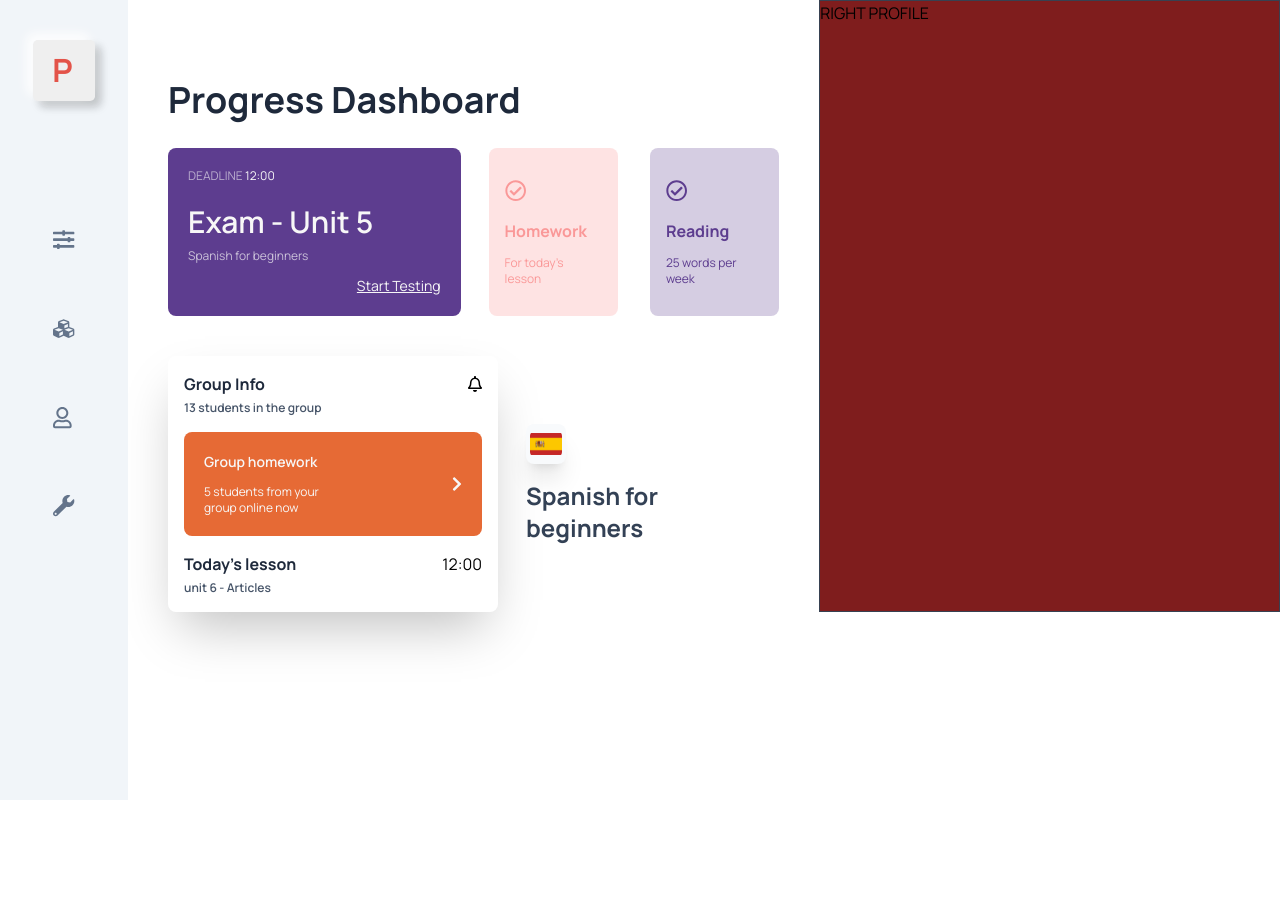
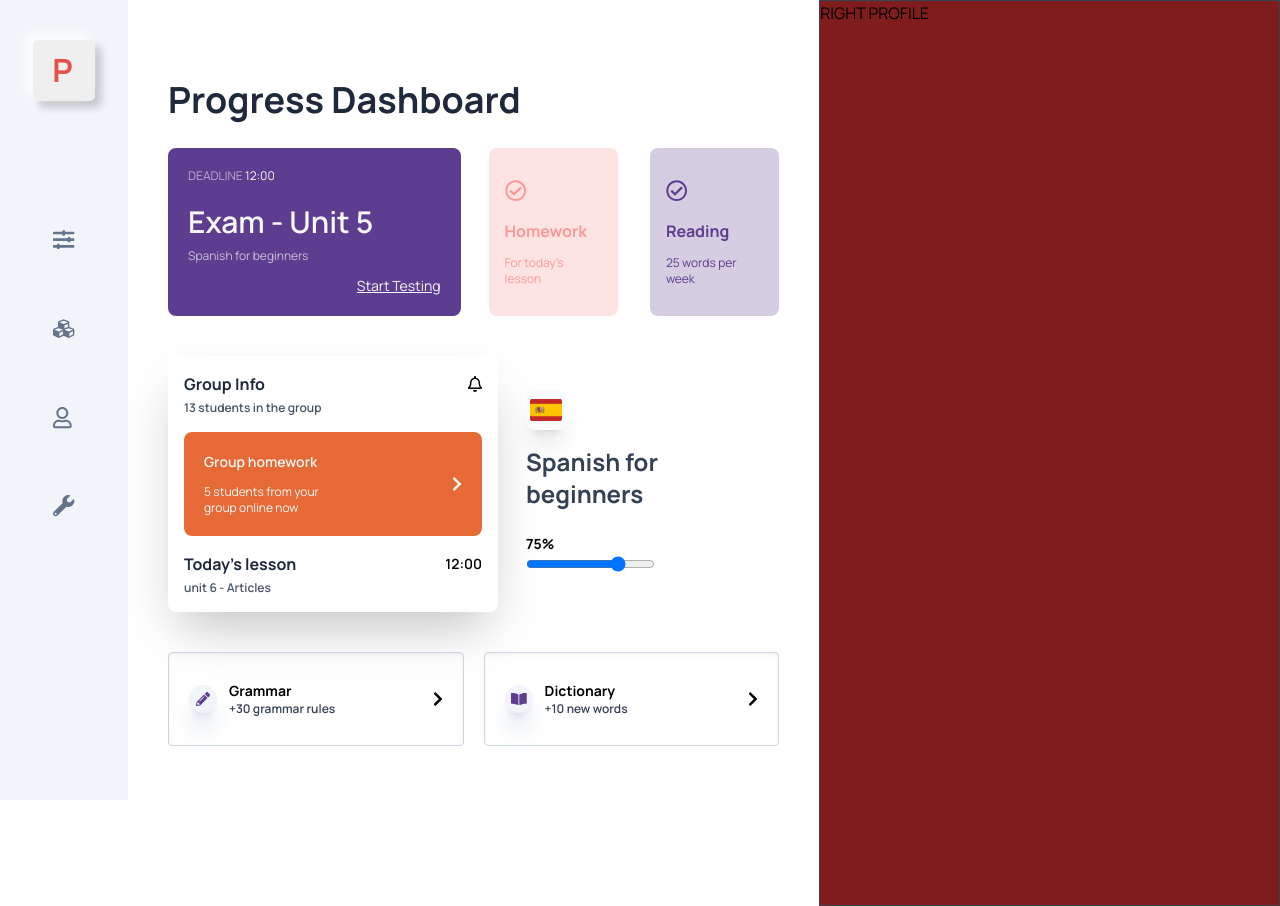
Before and after one commit to uduma-sonia/react-progress-dashboard, a React (Create React App) app: page / in a window 1280 px wide. Before the commit the page ends 800 px from the top, so only its background shows below. Built offline with nearby package versions, Linux system fonts and the light colour scheme.

Commit message:
feat: middle layout

```diff
--- a/src/App.js
+++ b/src/App.js
@@ -2,7 +2,7 @@ import DashboardLayout from "./layout/dashboardLayout";
 
 function App() {
   return (
-    <div className="App font-manrope">
+    <div className="font-manrope container ">
       <DashboardLayout />
     </div>
   );
--- a/src/components/GroupInformation/GroupInformation.js
+++ b/src/components/GroupInformation/GroupInformation.js
@@ -1,7 +1,7 @@
 import React from "react";
 import { FontAwesomeIcon } from "@fortawesome/react-fontawesome";
+import { faChevronRight } from "@fortawesome/free-solid-svg-icons";
 import { faBell } from "@fortawesome/free-regular-svg-icons";
-import { faChevronRight } from "@fortawesome/free-solid-svg-icons";
 import spanishFlag from "../../images/spain.png";
 
 function GroupInformation() {
@@ -29,7 +29,7 @@ function GroupInformation() {
 
         <div className="flex justify-between items-center mb-1">
           <h5 className="font-bold text-md text-slate-800">Today's lesson</h5>
-          <p>12:00</p>
+          <p className="text-sm font-semibold">12:00</p>
         </div>
         <p className="text-xs text-slate-600 font-semibold">
           unit 6 - Articles
@@ -49,6 +49,11 @@ function GroupInformation() {
           <h6 className="font-bold text-2xl text-slate-700 mt-4">
             Spanish for <br /> beginners
           </h6>
+
+          <div className="mt-6">
+            <p className="text-sm font-bold">75%</p>
+            <input type="range" min="1" max="100" defaultValue="75" />
+          </div>
         </div>
       </div>
     </div>
--- a/src/components/MiddleLayout/MiddleLayout.js
+++ b/src/components/MiddleLayout/MiddleLayout.js
@@ -2,10 +2,11 @@ import React from "react";
 import Box from "../Box/Box";
 import ExamCard from "../ExamCard/ExamCard";
 import GroupInformation from "../GroupInformation/GroupInformation";
+import MiddleLayoutFooter from "../MiddleLayoutFooter/MiddleLayoutFooter";
 
 function MiddleLayout() {
   return (
-    <div className="w-3/5 px-10">
+    <div className="w-3/5 px-10 mb-40">
       <h1 className="text-4xl font-bold text-slate-800 mt-20 mb-7">
         Progress Dashboard
       </h1>
@@ -14,6 +15,7 @@ function MiddleLayout() {
         <Box />
       </div>
       <GroupInformation />
+      <MiddleLayoutFooter />
     </div>
   );
 }
--- /dev/null
+++ b/src/components/MiddleLayoutFooter/MiddleLayoutFooter.js
@@ -0,0 +1,55 @@
+import React from "react";
+import { FontAwesomeIcon } from "@fortawesome/react-fontawesome";
+import {
+  faPencilAlt,
+  faChevronRight,
+  faBookOpen,
+} from "@fortawesome/free-solid-svg-icons";
+
+export default function MiddleLayoutFooter() {
+  return (
+    <div className="mt-10 flex">
+      <div className="w-1/2 mr-3 rounded flex justify-between items-center px-5 py-7 shadow-inner border border-slate-300">
+        <div className="flex items-center">
+          <div className="mr-3">
+            <div className="text-[#5d3d8f] shadow-xl shadow-slate-300 rounded-full w-7 h-7 flex justify-center items-center bg-slate-100">
+              <FontAwesomeIcon icon={faPencilAlt} size="sm" />
+            </div>
+          </div>
+
+          <div>
+            <h6 className="text-sm font-bold">Grammar</h6>
+            <p className="text-xs font-semibold text-slate-700">
+              +30 grammar rules
+            </p>
+          </div>
+        </div>
+
+        <div>
+          <FontAwesomeIcon icon={faChevronRight} size="md" />
+        </div>
+      </div>
+
+      <div className="w-1/2 ml-2 rounded flex justify-between items-center px-5 py-7 shadow-inner border border-slate-300">
+        <div className="flex items-center">
+          <div className="mr-3">
+            <div className="text-[#5d3d8f] shadow-xl shadow-slate-300 rounded-full w-7 h-7 flex justify-center items-center bg-slate-100">
+              <FontAwesomeIcon icon={faBookOpen} size="sm" />
+            </div>
+          </div>
+
+          <div>
+            <h6 className="text-sm font-bold">Dictionary</h6>
+            <p className="text-xs font-semibold text-slate-700">
+              +10 new words
+            </p>
+          </div>
+        </div>
+
+        <div>
+          <FontAwesomeIcon icon={faChevronRight} size="md" />
+        </div>
+      </div>
+    </div>
+  );
+}
--- a/src/layout/dashboardLayout.js
+++ b/src/layout/dashboardLayout.js
@@ -7,7 +7,7 @@ function DashboardLayout() {
   return (
     <div className="flex">
       <SideBar />
-      <div className="ml-32 flex w-11/12">
+      <div className="ml-32 flex w-90 absolute right-0">
         <MiddleLayout />
         <RightProfile />
       </div>
--- a/tailwind.config.js
+++ b/tailwind.config.js
@@ -6,6 +6,7 @@ module.exports = {
         15: "10%",
         30: "30%",
         54: "54%",
+        90: "90%",
       },
       fontFamily: {
         manrope: ["Manrope", "sans-serif"],
```
